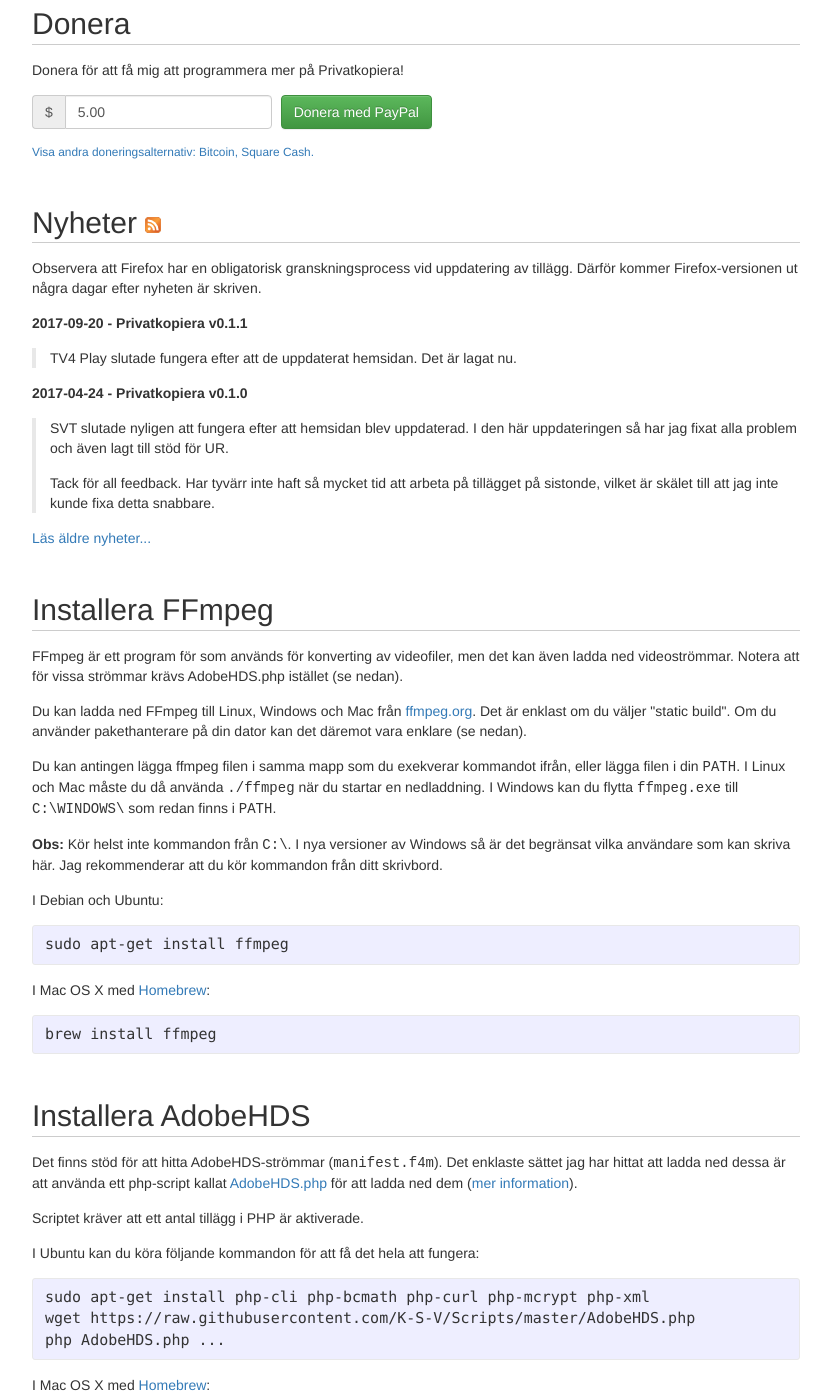
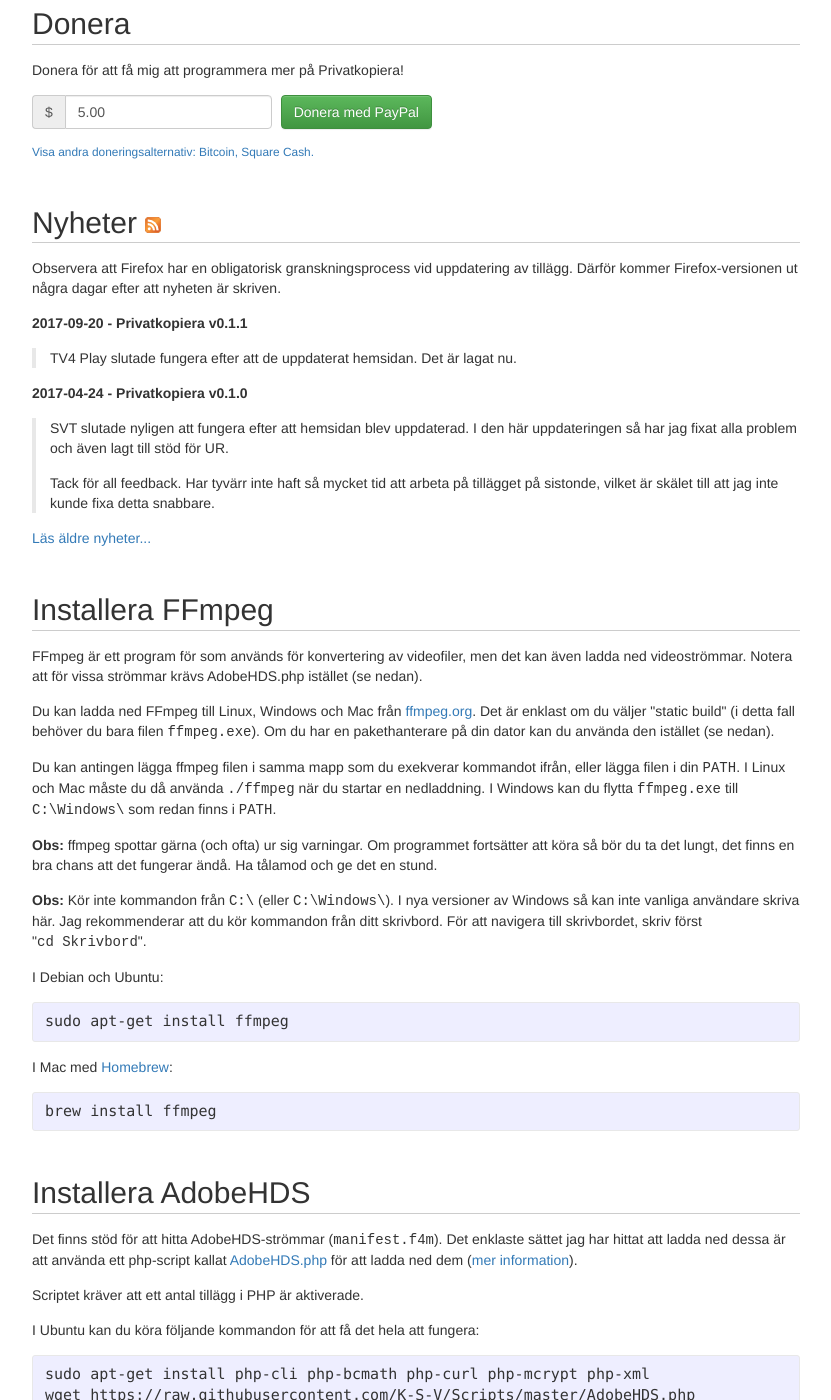
Before and after one commit to stefansundin/privatkopiera, a Jekyll site: the page built from index.html, in a window 1280 px wide and 1400 px high, scrolled down 963 px. Shown: the whole window, without its empty margins (224-1055 px from the left). Built offline with Jekyll 4.4.1, drawn with Linux system fonts in a browser that asks for light colours; some of the changed text lies outside the part shown.

Commit message:
Update text.

```diff
--- a/index.html
+++ b/index.html
@@ -32,7 +32,7 @@
       <li>Öppna Privatkopiera genom att klicka på VHS-ikonen till höger om addressfältet. <img src="img/launcher.png"></li>
       <li>Vänta några sekunder tills tillägget hittar strömmen.</li>
       <li>Klicka på knappen <i>Kopiera kommando</i>.</li>
-      <li>Klistra in kommandot i en terminal (t.ex. <tt>cmd.exe</tt> i Windows). Tryck enter.</li>
+      <li>Klistra in kommandot i en terminal (t.ex. <tt>cmd.exe</tt> i Windows, använd högerklick för att klistra in). Tryck enter.</li>
       <li>Förhoppningsvis har du filen nedladdad efter några minuter.</li>
     </ol>
 
@@ -92,7 +92,7 @@
 
     <h2 id="news">Nyheter <a href="feed.xml"><img src="img/feed.png" alt="RSS flöde"></a></h2>
 
-    <p>Observera att Firefox har en obligatorisk granskningsprocess vid uppdatering av tillägg. Därför kommer Firefox-versionen ut några dagar efter nyheten är skriven.</p>
+    <p>Observera att Firefox har en obligatorisk granskningsprocess vid uppdatering av tillägg. Därför kommer Firefox-versionen ut några dagar efter att nyheten är skriven.</p>
 
     {% for post in site.posts limit:2 %}
     <p><strong>{{ post.date | date: "%Y-%m-%d" }} - {{ post.title }}</strong></p>
@@ -103,13 +103,15 @@
 
     <h2 id="ffmpeg">Installera FFmpeg</h2>
 
-    <p>FFmpeg är ett program för som används för konverting av videofiler, men det kan även ladda ned videoströmmar. Notera att för vissa strömmar krävs AdobeHDS.php istället (se nedan).</p>
+    <p>FFmpeg är ett program för som används för konvertering av videofiler, men det kan även ladda ned videoströmmar. Notera att för vissa strömmar krävs AdobeHDS.php istället (se nedan).</p>
 
-    <p>Du kan ladda ned FFmpeg till Linux, Windows och Mac från <a href="http://ffmpeg.org/download.html">ffmpeg.org</a>. Det är enklast om du väljer "static build". Om du använder pakethanterare på din dator kan det däremot vara enklare (se nedan).</p>
+    <p>Du kan ladda ned FFmpeg till Linux, Windows och Mac från <a href="http://ffmpeg.org/download.html">ffmpeg.org</a>. Det är enklast om du väljer "static build" (i detta fall behöver du bara filen <tt>ffmpeg.exe</tt>). Om du har en pakethanterare på din dator kan du använda den istället (se nedan).</p>
 
-    <p>Du kan antingen lägga ffmpeg filen i samma mapp som du exekverar kommandot ifrån, eller lägga filen i din <tt>PATH</tt>. I Linux och Mac måste du då använda <tt>./ffmpeg</tt> när du startar en nedladdning. I Windows kan du flytta <tt>ffmpeg.exe</tt> till <tt>C:\WINDOWS\</tt> som redan finns i <tt>PATH</tt>.</p>
+    <p>Du kan antingen lägga ffmpeg filen i samma mapp som du exekverar kommandot ifrån, eller lägga filen i din <tt>PATH</tt>. I Linux och Mac måste du då använda <tt>./ffmpeg</tt> när du startar en nedladdning. I Windows kan du flytta <tt>ffmpeg.exe</tt> till <tt>C:\Windows\</tt> som redan finns i <tt>PATH</tt>.</p>
 
-    <p><strong>Obs:</strong> Kör helst inte kommandon från <tt>C:\</tt>. I nya versioner av Windows så är det begränsat vilka användare som kan skriva här. Jag rekommenderar att du kör kommandon från ditt skrivbord.</p>
+    <p><strong>Obs:</strong> ffmpeg spottar gärna (och ofta) ur sig varningar. Om programmet fortsätter att köra så bör du ta det lungt, det finns en bra chans att det fungerar ändå. Ha tålamod och ge det en stund.</p>
+
+    <p><strong>Obs:</strong> Kör inte kommandon från <tt>C:\</tt> (eller <tt>C:\Windows\</tt>). I nya versioner av Windows så kan inte vanliga användare skriva här. Jag rekommenderar att du kör kommandon från ditt skrivbord. För att navigera till skrivbordet, skriv först "<tt>cd&nbsp;Skrivbord</tt>".</p>
 
     <p>I Debian och Ubuntu:</p>
 
@@ -117,7 +119,7 @@
 sudo apt-get install ffmpeg
 {% endhighlight %}
 
-    <p>I Mac OS X med <a href="https://brew.sh/">Homebrew</a>:</p>
+    <p>I Mac med <a href="https://brew.sh/">Homebrew</a>:</p>
 
 {% highlight shell %}
 brew install ffmpeg
@@ -138,7 +140,7 @@
 php AdobeHDS.php ...
 {% endhighlight %}
 
-    <p>I Mac OS X med <a href="https://brew.sh/">Homebrew</a>:</p>
+    <p>I Mac med <a href="https://brew.sh/">Homebrew</a>:</p>
 
 {% highlight shell %}
 brew install homebrew/php/php70 homebrew/php/php70-mcrypt
@@ -175,7 +177,7 @@
 google-chrome --proxy-server="socks5://127.0.0.1:1080"
 {% endhighlight %}
 
-    <p>Om du använder Mac OS X:</p>
+    <p>Om du använder Mac:</p>
 
 {% highlight shell %}
 /Applications/Google\ Chrome.app/Contents/MacOS/Google\ Chrome --proxy-server="socks5://127.0.0.1:1080"
```
Also changed, not shown: other parts of index.html (+1 -1 lines).
